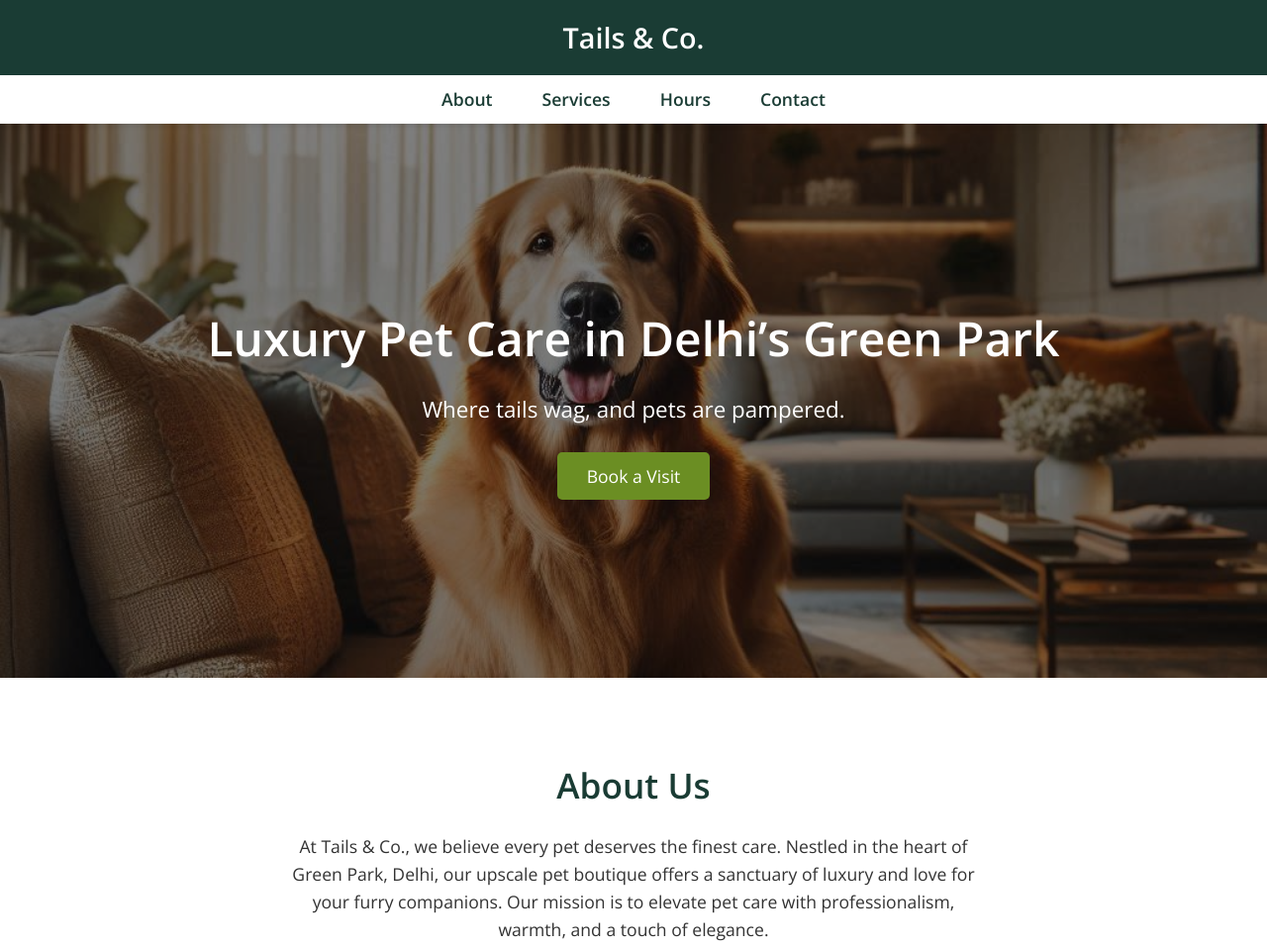
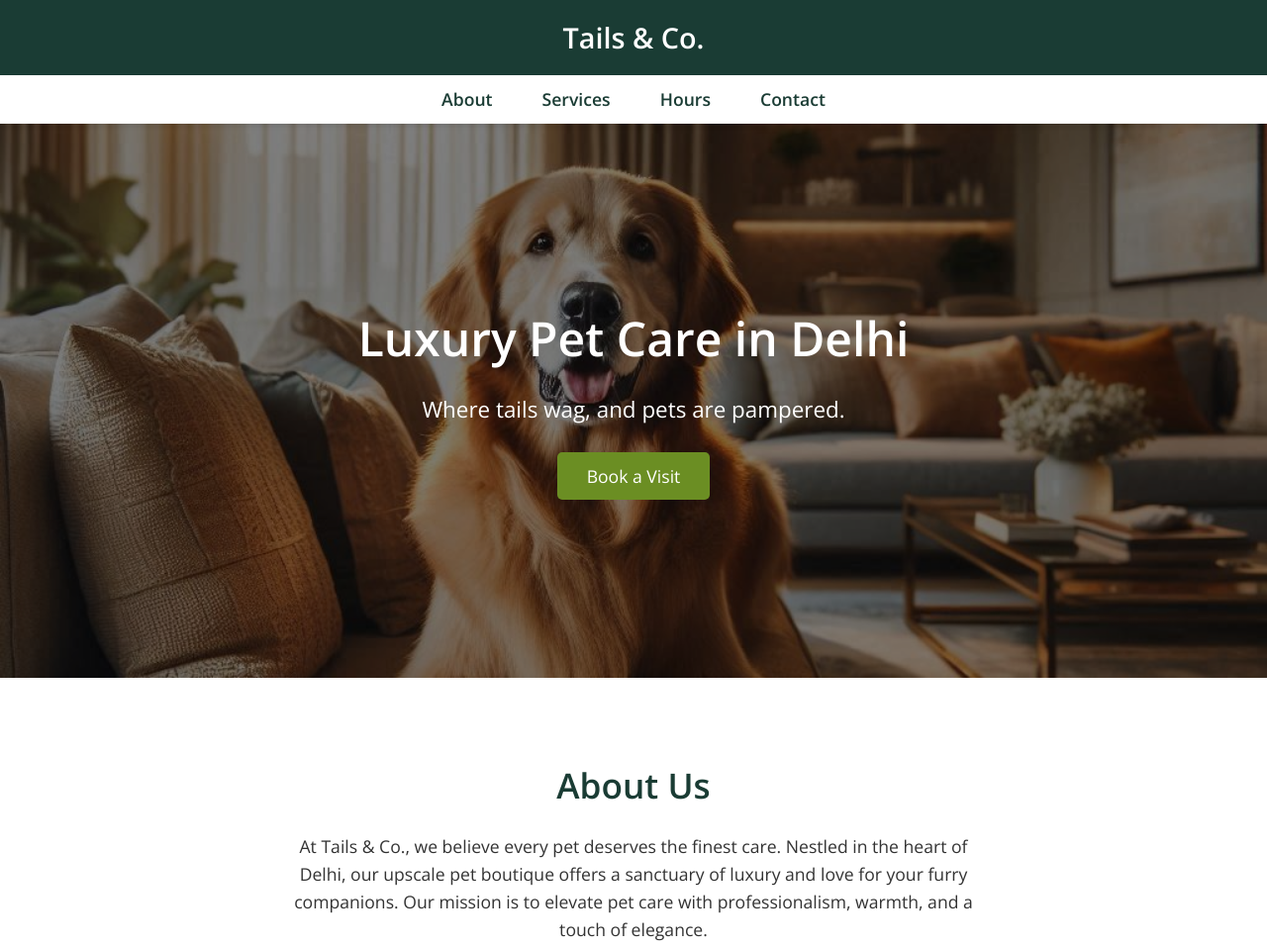
Before and after one commit to mohini-r/tails-and-co, a plain HTML site: page index.html in a window 1280 px wide. Shown: the top 957 px of the page at 99% size. Drawn offline with nearby package versions, Linux system fonts and the light colour scheme.

Commit message:
Update index.html

```diff
--- a/index.html
+++ b/index.html
@@ -284,7 +284,7 @@
     <!-- Hero Section -->
     <section class="hero">
         <div class="hero-content">
-            <h2>Luxury Pet Care in Delhi’s Green Park</h2>
+            <h2>Luxury Pet Care in Delhi</h2>
             <p>Where tails wag, and pets are pampered.</p>
             <button class="cta-btn">Book a Visit</button>
         </div>
@@ -293,7 +293,7 @@
     <!-- About Us Section -->
     <section id="about" class="about">
         <h3>About Us</h3>
-        <p>At Tails & Co., we believe every pet deserves the finest care. Nestled in the heart of Green Park, Delhi, our upscale pet boutique offers a sanctuary of luxury and love for your furry companions. Our mission is to elevate pet care with professionalism, warmth, and a touch of elegance.</p>
+        <p>At Tails & Co., we believe every pet deserves the finest care. Nestled in the heart of Delhi, our upscale pet boutique offers a sanctuary of luxury and love for your furry companions. Our mission is to elevate pet care with professionalism, warmth, and a touch of elegance.</p>
     </section>
 
     <!-- Services Section -->
@@ -313,7 +313,7 @@
             <div class="service-card">
                 <img src="images/dog-walking.jpg" alt="A fashionable woman walking a golden retriever in Delhi's Green Park at golden hour, trees and walking path in background">
                 <h4>Dog Walking</h4>
-                <p>Stylish strolls through Green Park’s scenic paths.</p>
+                <p>Stylish strolls through Delhi’s scenic paths.</p>
             </div>
             <div class="service-card">
                 <img src="images/pet-supplies.jpg" alt="Display shelf with luxury pet toys, organic treats, stylish collars, elegant packaging in a chic pet boutique">
```
